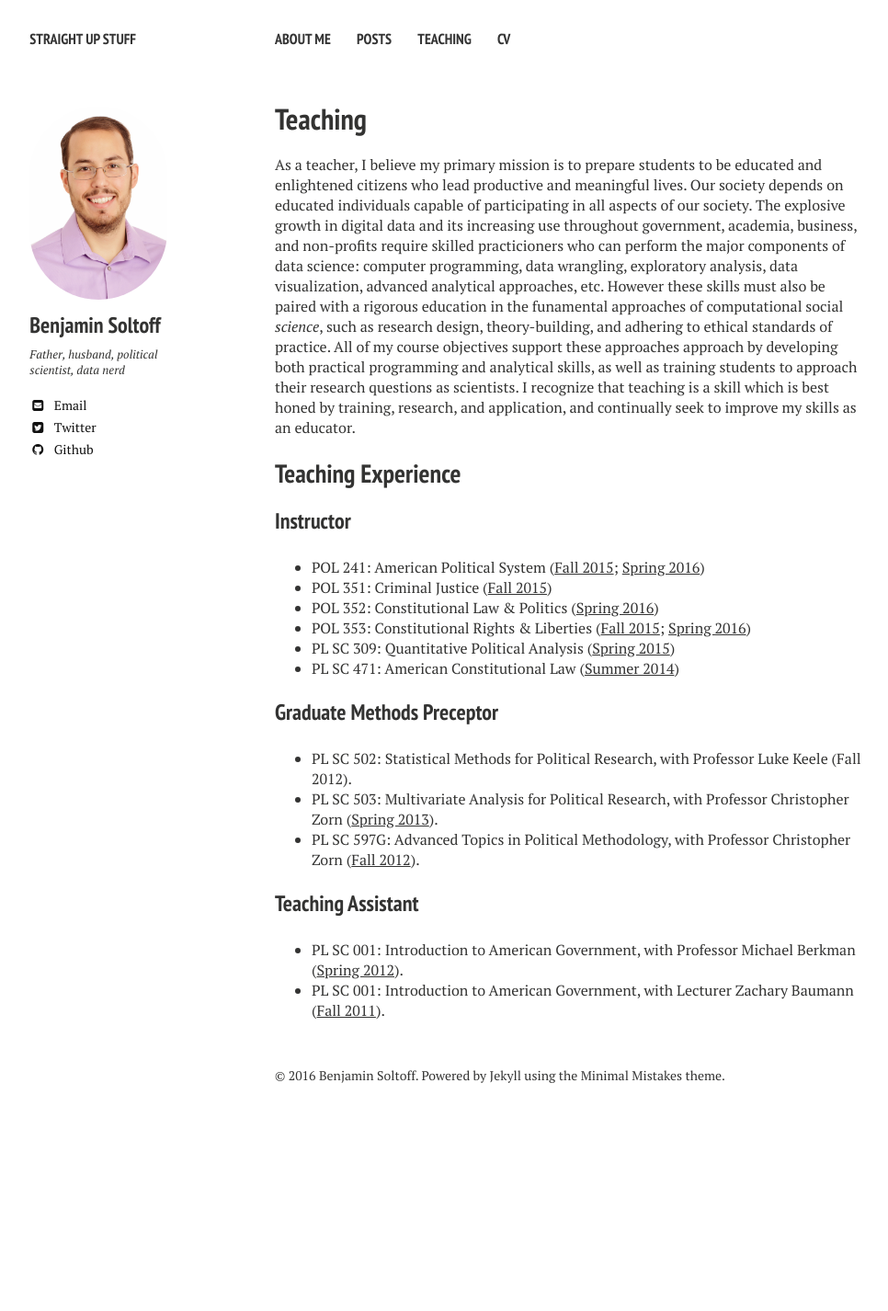
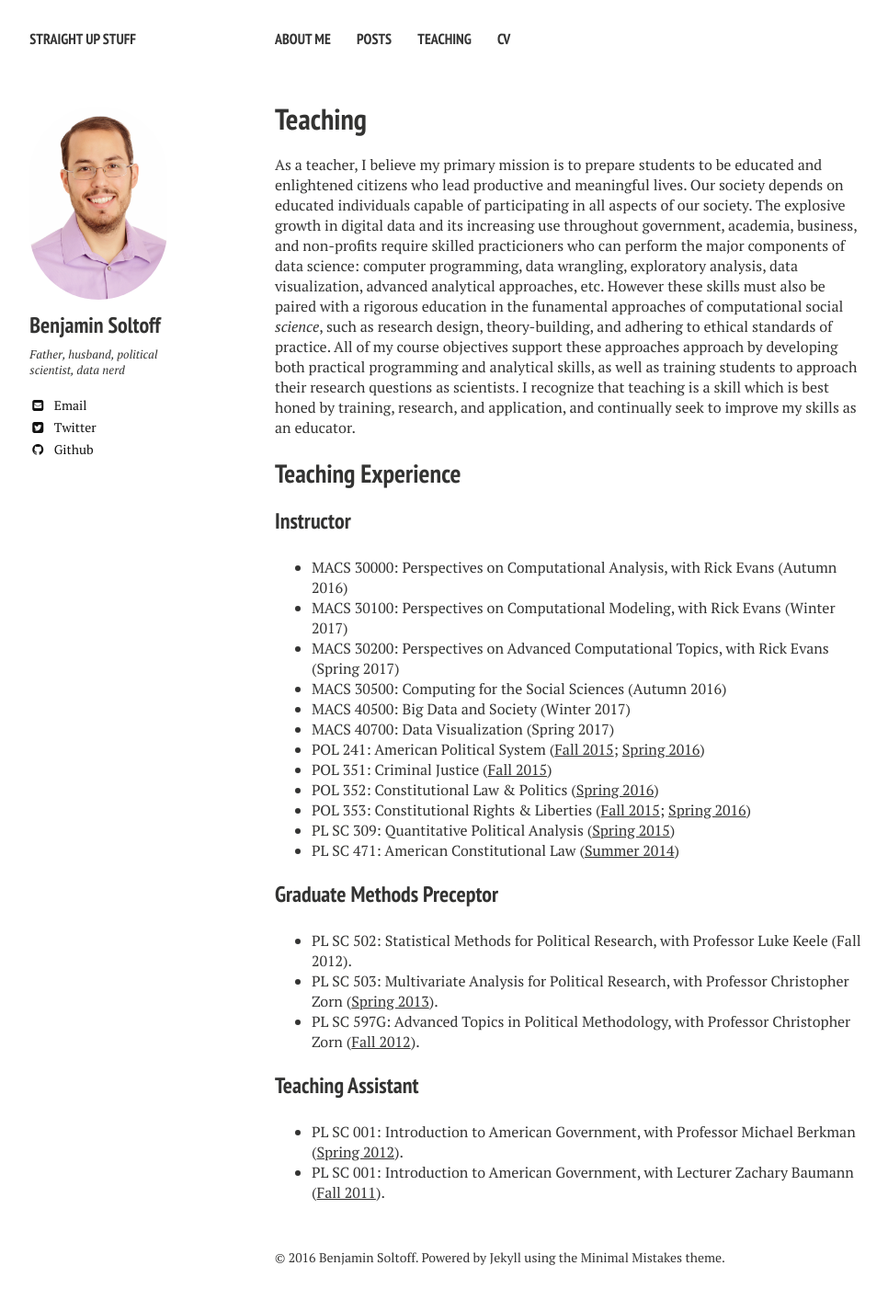
Before and after one commit to bensoltoff/old-bensoltoff.github.io, a Jekyll site: the page built from about/teaching/index.md, in a window 1280 px wide. Shown: the whole page at 92% size, without its empty margins (21-987 px from the left). Built offline with Jekyll 4.4.1, drawn with Linux system fonts in a browser that asks for light colours; nearby versions of some CDN libraries; library files that are not in the unit come from our copies; before the commit the page ends 1228 px from its top, so only the background shows below that.

Commit message:
Update affiliation and course experience

```diff
--- a/about/teaching/index.md
+++ b/about/teaching/index.md
@@ -11,6 +11,12 @@ As a teacher, I believe my primary mission is to prepare students to be educated
 
 ### Instructor
 
+* MACS 30000: Perspectives on Computational Analysis, with Rick Evans (Autumn 2016)
+* MACS 30100: Perspectives on Computational Modeling, with Rick Evans (Winter 2017)
+* MACS 30200: Perspectives on Advanced Computational Topics, with Rick Evans (Spring 2017)
+* MACS 30500: Computing for the Social Sciences (Autumn 2016)
+* MACS 40500: Big Data and Society (Winter 2017)
+* MACS 40700: Data Visualization (Spring 2017)
 * POL 241: American Political System ([Fall 2015](https://drive.google.com/a/bensoltoff.com/file/d/0ByLziL7vt0rqb3NDR2haV20yTzg/view); [Spring 2016](https://drive.google.com/file/d/0ByLziL7vt0rqcnItSHBJU2VFcFE/view?usp=sharing))
 * POL 351: Criminal Justice ([Fall 2015](https://drive.google.com/a/bensoltoff.com/file/d/0ByLziL7vt0rqS2xkUDN0aGF3WEk/view))
 * POL 352: Constitutional Law & Politics ([Spring 2016](https://drive.google.com/file/d/0ByLziL7vt0rqcUtWTnNqMFZkNjQ/view?usp=sharing))
```
Also changed, not shown: about/index.md (+1 -1 lines), index.md (+1 -1 lines).
